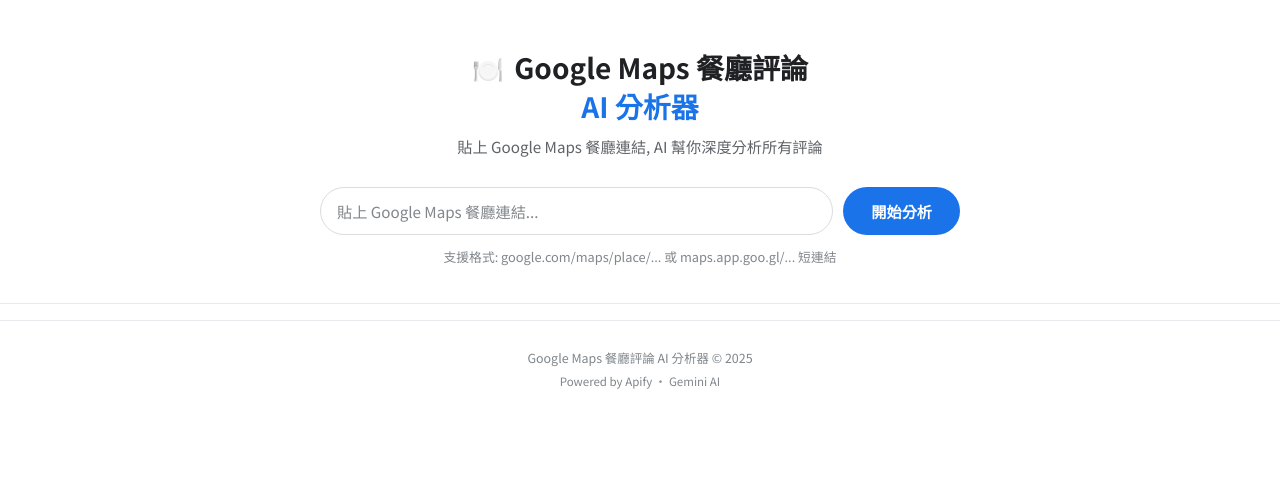
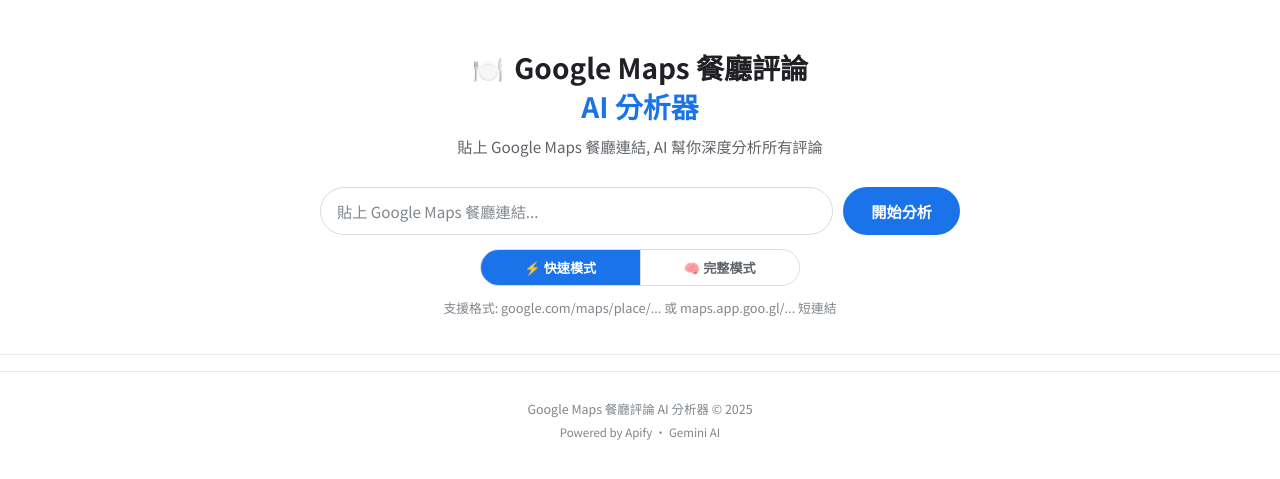
Before and after one commit to ddsocute/google-review, a Flask app: page / in a window 1280 px wide. Shown: the top 479 px of the page. Run offline with Flask 3, Linux system fonts and the light colour scheme; some libraries are stand-ins or nearby versions.

Commit message:
feat: add model selector (Flash/Pro), fix short URL resolution with tracking params

```diff
--- a/app.py
+++ b/app.py
@@ -28,6 +28,22 @@
 
 def resolve_short_url(url):
     """Resolve goo.gl / maps.app.goo.gl short links to full Google Maps URL."""
+    # Strip tracking query params that interfere with resolution
+    clean_url = re.sub(r'[?&](g_st|utm_\w+)=[^&]*', '', url).rstrip('?&')
+    headers = {
+        "User-Agent": "Mozilla/5.0 (Windows NT 10.0; Win64; x64) AppleWebKit/537.36 (KHTML, like Gecko) Chrome/120.0.0.0 Safari/537.36"
+    }
+    for attempt_url in [clean_url, url]:
+        try:
+            resp = requests.get(attempt_url, headers=headers, allow_redirects=True, timeout=15, stream=True)
+            resp.close()
+            final = resp.url
+            # Strip any remaining tracking params from resolved URL
+            if '/maps/place/' in final:
+                return final
+        except Exception:
+            continue
+    # Fallback: try HEAD
     try:
         resp = requests.head(url, allow_redirects=True, timeout=15)
         return resp.url
@@ -223,7 +239,7 @@
 }"""
 
 
-def analyse_reviews(reviews_data):
+def analyse_reviews(reviews_data, model="gemini-3-flash-preview"):
     """Send scraped reviews to OpenAI for analysis."""
     # Build a condensed text block from raw review items
     # Number each review and note which have photos
@@ -263,8 +279,13 @@
         "Content-Type": "application/json",
         "Authorization": f"Bearer {OPENAI_API_KEY}",
     }
+    # Validate model choice
+    allowed_models = {"gemini-3-flash-preview", "gemini-3-pro-preview"}
+    if model not in allowed_models:
+        model = "gemini-3-flash-preview"
+
     payload = {
-        "model": "gemini-3-pro-preview",
+        "model": model,
         "temperature": 0.15,
         "messages": [
             {"role": "system", "content": SYSTEM_PROMPT},
@@ -541,8 +562,9 @@
         return jsonify({"error": "No reviews found for this restaurant. Please check the link."}), 404
 
     # --- Step 2: AI analysis ---
+    model = body.get("model", "gemini-3-flash-preview")
     try:
-        analysis = analyse_reviews(reviews_data)
+        analysis = analyse_reviews(reviews_data, model=model)
     except requests.exceptions.Timeout:
         return jsonify({"error": "AI analysis timed out. Please try again."}), 504
     except requests.exceptions.HTTPError as e:
--- a/static/css/style.css
+++ b/static/css/style.css
@@ -192,6 +192,54 @@
 
 @keyframes spin {
     to { transform: translate(-50%, -50%) rotate(360deg); }
+}
+
+/* ---------- Model Toggle ---------- */
+.model-toggle {
+    display: flex;
+    gap: 0;
+    justify-content: center;
+    margin-top: 14px;
+    border: 1px solid var(--border);
+    border-radius: var(--radius-full);
+    overflow: hidden;
+    max-width: 320px;
+    margin-left: auto;
+    margin-right: auto;
+}
+
+.model-btn {
+    flex: 1;
+    padding: 8px 16px;
+    background: var(--bg-white);
+    color: var(--text-secondary);
+    border: none;
+    font-family: inherit;
+    font-size: 0.82rem;
+    font-weight: 600;
+    cursor: pointer;
+    transition: all var(--transition);
+    white-space: nowrap;
+}
+
+.model-btn:first-child {
+    border-right: 1px solid var(--border);
+}
+
+.model-btn:hover {
+    background: var(--bg-hover);
+}
+
+.model-btn.active {
+    background: var(--gm-blue);
+    color: #fff;
+}
+
+.model-hint {
+    text-align: center;
+    color: var(--text-muted);
+    font-size: 0.75rem;
+    margin-top: 6px;
 }
 
 .input-hint {
--- a/static/js/app.js
+++ b/static/js/app.js
@@ -19,6 +19,18 @@
     const step1 = document.getElementById("step1");
     const step2 = document.getElementById("step2");
     const step3 = document.getElementById("step3");
+
+    // ---------------------------------------------------------------------------
+    // Model toggle
+    // ---------------------------------------------------------------------------
+    var selectedModel = "gemini-3-flash-preview";
+    document.querySelectorAll(".model-btn").forEach(function (btn) {
+        btn.addEventListener("click", function () {
+            document.querySelectorAll(".model-btn").forEach(function (b) { b.classList.remove("active"); });
+            btn.classList.add("active");
+            selectedModel = btn.getAttribute("data-model");
+        });
+    });
 
     // ---------------------------------------------------------------------------
     // URL validation (client-side)
@@ -428,7 +440,7 @@
         fetch("/api/analyze", {
             method: "POST",
             headers: { "Content-Type": "application/json" },
-            body: JSON.stringify({ url: url }),
+            body: JSON.stringify({ url: url, model: selectedModel }),
             signal: controller.signal,
         })
             .then(function (res) {
--- a/templates/index.html
+++ b/templates/index.html
@@ -47,6 +47,14 @@
             <button id="analyzeBtn" class="btn-analyze" type="button">
                 <span class="btn-text">開始分析</span>
                 <span class="btn-loader" aria-hidden="true"></span>
+            </button>
+        </div>
+        <div class="model-toggle">
+            <button class="model-btn active" data-model="gemini-3-flash-preview" id="modelFlash">
+                ⚡ 快速模式
+            </button>
+            <button class="model-btn" data-model="gemini-3-pro-preview" id="modelPro">
+                🧠 完整模式
             </button>
         </div>
         <p class="input-hint">支援格式: google.com/maps/place/... 或 maps.app.goo.gl/... 短連結</p>
```
